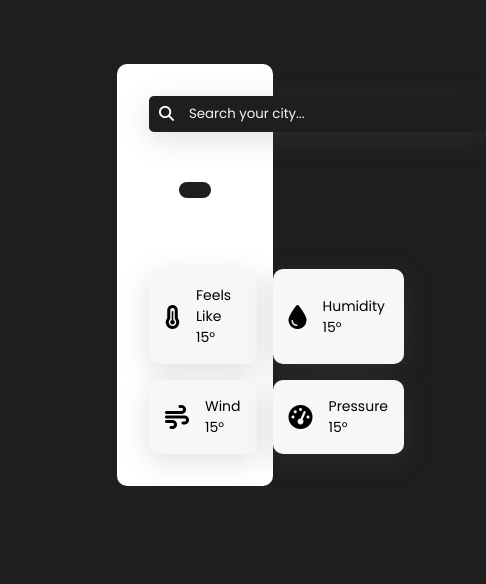
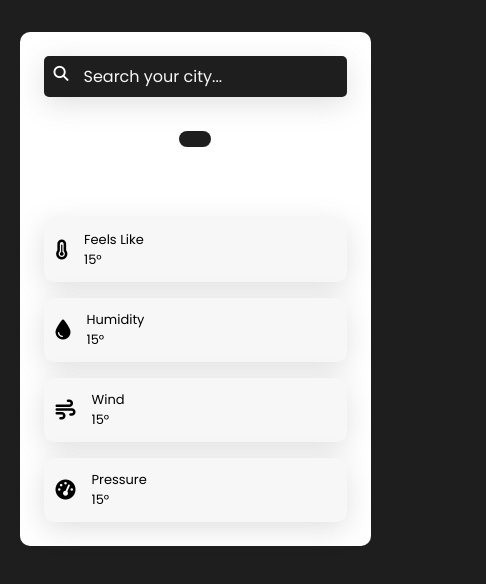
Before and after one commit to prnv001/vanilla-weather, a plain HTML site: page index.html in a window 390 px wide. Shown: the whole page, 486 px wide, since content can reach past the window. Drawn offline with Linux system fonts and the light colour scheme; no server answers.

Commit message:
Update weather.css

```diff
--- a/weather.css
+++ b/weather.css
@@ -131,3 +131,48 @@ input::placeholder {
 .weather_card p {
   font-size: 14px;
 }
+
+/*  Mobile Responsiveness */
+
+@media (max-width: 768px) {
+  .container {
+    width: 90%;
+    padding: 1.5rem;
+    margin: 2rem auto;
+  }
+
+  .weather_search input {
+    width: 100%;
+    padding: 0.5rem 2.5rem;
+    font-size: 1rem;
+  }
+
+  .weather_body {
+    margin-top: 2rem;
+  }
+
+  .weather_temperature {
+    font-size: 1.5rem;
+  }
+
+  .weather_minmax p {
+    font-size: 13px;
+  }
+
+  .weather_info {
+    grid-template-columns: 1fr; /* Stack cards on mobile */
+    grid-gap: 1rem;
+  }
+
+  .weather_card {
+    padding: 0.75rem;
+  }
+
+  .weather_card i {
+    font-size: 1.25rem;
+  }
+
+  .weather_card p {
+    font-size: 13px;
+  }
+}
```
